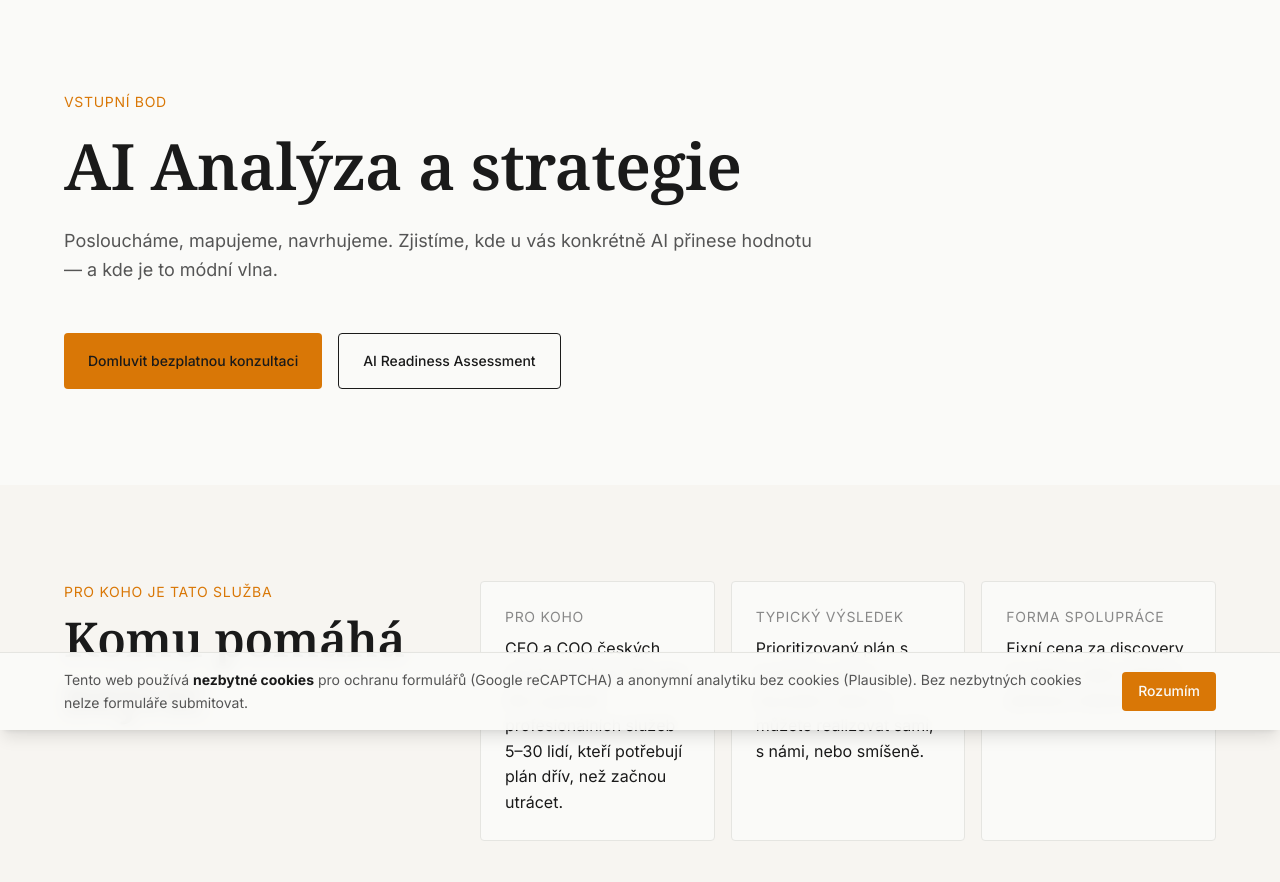
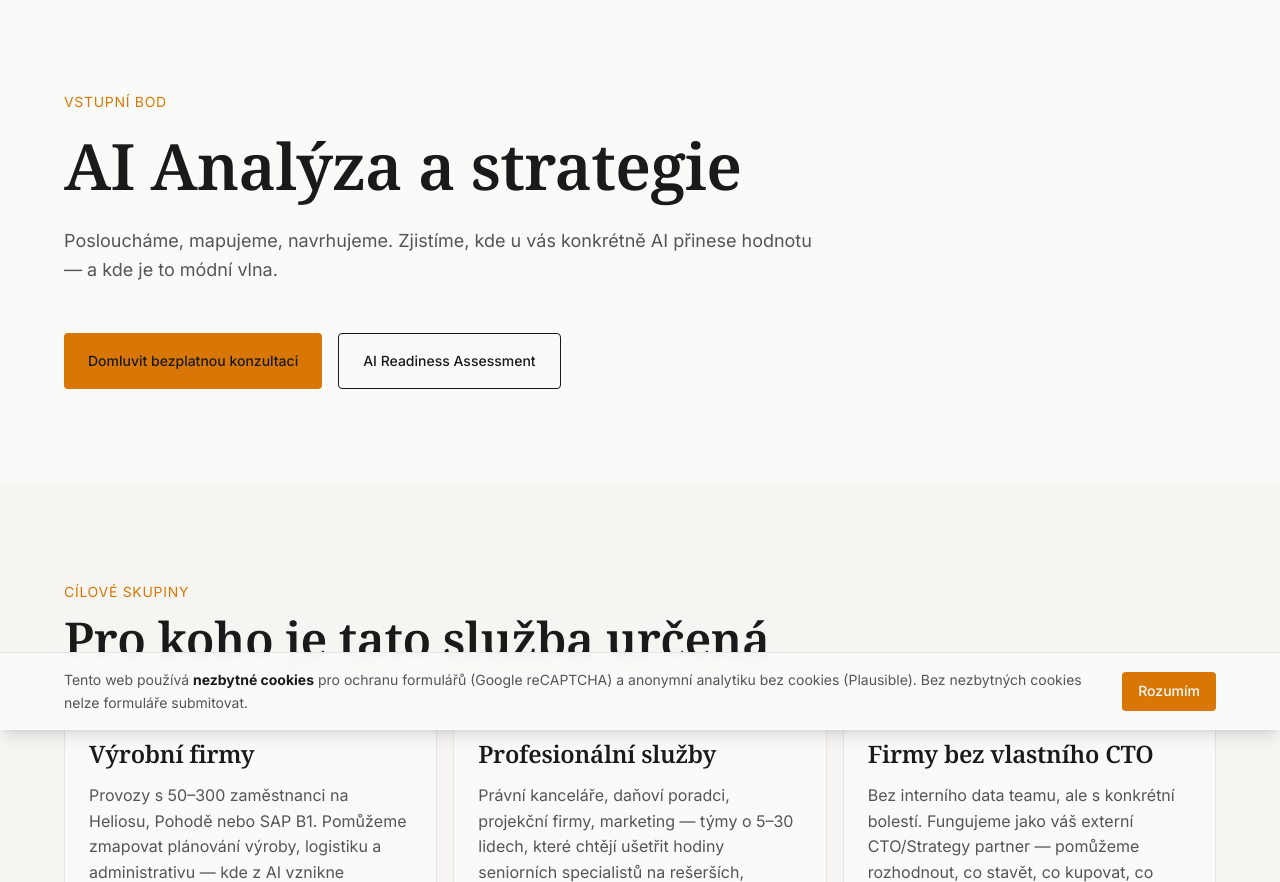
Before and after one commit to marvec/quconsult, an Astro site: page /sluzby/analyza-a-strategie in a window 1280 px wide. Shown: the part 70-952 px from the top of the page. Built offline with nearby package versions, Linux system fonts and the light colour scheme; Astro itself is replaced by a stand-in of ours.

Commit message:
feat(content): activate blog placeholder + audiences per service
Blog: flip placeholder: false na 5-procesu-pro-automatizaci.mdx, smazat
warning blockquote (článek se objeví na /blog listu i jako /blog/[slug] page).

Sluzby schema: nový optional audiences: { title, body }[] array. Per Stitch B
2e720bb7 — 3 karty s konkrétními segmenty místo generic forWho/výsledek/forma.

4× MDX update — každá služba dostala 3 audience karty:
- analyza-a-strategie: Výrobní firmy / Profesionální služby / Bez vlastního CTO
- automatizace-procesu: Výroba s manuální admin / Služby s opakovanou agendou / Týmy v pasti Excelu
- skoleni: Pro management / Pro pracovníky / Pro IT tým
- implementace-a-vyvoj: Firmy s vlastním IT / CTO a IT manažeři / Citlivá data on-premise

[slug].astro: render audiences místo původního 3-card layoutu.

Co-Authored-By: Claude Opus 4.7 (1M context) <noreply@anthropic.com>

```diff
--- a/src/content.config.ts
+++ b/src/content.config.ts
@@ -30,6 +30,10 @@ const sluzby = defineCollection({
     metaDescription: z.string().min(50).max(160),
     summary: z.string(),
     forWho: z.string(),
+    audiences: z.array(z.object({
+      title: z.string(),
+      body: z.string(),
+    })).default([]),
     typicalOutcome: z.string(),
     priceFrom: z.string(),
     pricingNote: z.string().optional(),
--- a/src/content/blog/5-procesu-pro-automatizaci.mdx
+++ b/src/content/blog/5-procesu-pro-automatizaci.mdx
@@ -7,13 +7,9 @@ tags:
   - automatizace
   - navod
   - n8n
-placeholder: true
+placeholder: false
 draft: false
 ---
-
-> **Náčrt článku.** Tento text je strukturní placeholder pro launch — finální
-> obsah napíše Martin paralelně. Frontmatter, schéma a layout jsou produkční.
-> Body níže slouží jako vizuální zástupce pro typografii, TOC a délku článku.
 
 ## Proč začít právě těmito pěti
 
--- a/src/content/sluzby/analyza-a-strategie.mdx
+++ b/src/content/sluzby/analyza-a-strategie.mdx
@@ -5,6 +5,13 @@ heroSubtitle: "Posloucháme, mapujeme, navrhujeme. Zjistíme, kde u vás konkré
 metaDescription: "AI audit a strategie pro české firmy. Discovery za 2 týdny, datová připravenost, business case v Kč. Bez vendor lock-inu."
 summary: "Discovery a roadmapa AI: kde začít, co odložit, jak měřit. Včetně posouzení datové připravenosti — typicky největšího blokátoru."
 forWho: "CEO a COO českých výrobních firem 50–300 lidí a partneři profesionálních služeb 5–30 lidí, kteří potřebují plán dřív, než začnou utrácet."
+audiences:
+  - title: "Výrobní firmy"
+    body: "Provozy s 50–300 zaměstnanci na Heliosu, Pohodě nebo SAP B1. Pomůžeme zmapovat plánování výroby, logistiku a administrativu — kde z AI vznikne návratnost a kde je to placebo."
+  - title: "Profesionální služby"
+    body: "Právní kanceláře, daňoví poradci, projekční firmy, marketing — týmy o 5–30 lidech, které chtějí ušetřit hodiny seniorních specialistů na rešerších, reportech a kalkulacích."
+  - title: "Firmy bez vlastního CTO"
+    body: "Bez interního data teamu, ale s konkrétní bolestí. Fungujeme jako váš externí CTO/Strategy partner — pomůžeme rozhodnout, co stavět, co kupovat, co nechat být."
 typicalOutcome: "Prioritizovaný plán s business case v korunách, který si můžete realizovat sami, s námi, nebo smíšeně."
 priceFrom: "75 000 Kč"
 pricingNote: "Discovery 2 týdny za fixní cenu. Měsíční advisory retainer od 15 000 Kč."
--- a/src/content/sluzby/automatizace-procesu.mdx
+++ b/src/content/sluzby/automatizace-procesu.mdx
@@ -5,6 +5,13 @@ heroSubtitle: "Odstraňujeme neviditelnou manuální práci v administrativě
 metaDescription: "AI automatizace procesů pro české výrobní firmy. n8n, CrewAI, integrace s Pohodou, Heliosem, SAP B1. Pilot za 4–8 týdnů."
 summary: "Workflow automatizace tam, kde se nejvíc ztrácí čas: objednávky z e-mailu do ERP, reklamace, reporty, nabídky, dodavatelská korespondence."
 forWho: "Výrobní firmy a profesionální služby, kde administrativa rostla rychleji než systém. Typicky 50–300 zaměstnanců s ERP nasazeným 5–15 let."
+audiences:
+  - title: "Výroba s manuální administrativou"
+    body: "Příchozí objednávky e-mailem, reklamace v Excelu, měsíční reporty z více systémů. Workflow odebere ruční přepisování a uvolní lidem hodiny týdně na práci s přidanou hodnotou."
+  - title: "Služby s opakovanou agendou"
+    body: "Standardizované nabídky, kalkulace, fakturace, dodavatelská korespondence. Místo dnů to běží v hodinách s lepší kvalitou a auditní stopou."
+  - title: "Týmy v pasti Excelu"
+    body: "Tam, kde každý dělá vlastní tabulku a měsíční report znamená čtyři hodiny copy-paste. Sjednotíme zdroje pravdy a automatizujeme to, co se opakuje každý měsíc."
 typicalOutcome: "Úspora 20–50 % času na opakovaných úkonech, méně chyb, rychlejší reakce na zákazníky, uvolnění týmu na práci s přidanou hodnotou."
 priceFrom: "150 000 Kč"
 pricingNote: "Pilotní implementace 4–8 týdnů, fixní cena. Rozšíření v režimu T&M."
--- a/src/content/sluzby/implementace-a-vyvoj.mdx
+++ b/src/content/sluzby/implementace-a-vyvoj.mdx
@@ -5,6 +5,13 @@ heroSubtitle: "Stavíme custom AI řešení tam, kde hotové platformy nestačí
 metaDescription: "Vývoj AI na míru pro české firmy. RAG nad firemními dokumenty, Agentic OS, on-premise deploy, integrace do existujících aplikací. Žádný vendor lock-in."
 summary: "Custom AI tam, kde hotová platforma nestačí: chatboti nad dokumenty, Agentic OS, RAG pipelines, on-premise modely. Vždy se zdrojovými kódy."
 forWho: "CTO, IT manažery a technicky vyzrálé firmy s konkrétní potřebou, která prošla advisory fází. Žádný vývoj naslepo, žádné PoC bez plánu."
+audiences:
+  - title: "Firmy s vlastním IT"
+    body: "Týmy, které chtějí AI postavit na míru — ne kupovat SaaS s vendor lock-inem. Předáváme zdrojové kódy v git repository od commitu jedna a smluvní garanci samostatnosti."
+  - title: "CTO a IT manažeři"
+    body: "Po předchozí Analýze a strategii s konkrétní potřebou — chatbot nad dokumenty, AI integrace do existující aplikace, dokumentové RAG pipelines. Žádný vývoj naslepo."
+  - title: "Citlivá data on-premise"
+    body: "Obory s GDPR-strict požadavky — zdravotnictví, právo, finance. Lokální modely (Ollama, Llama, Gemma) na vašem serveru, žádná data neopouští firmu."
 typicalOutcome: "Funkční AI systém v produkci, plná dokumentace, předaný kód. Váš tým ho po 6–12 měsících rozvíjí sám, my zůstáváme jako sparring partner."
 priceFrom: "150 000 Kč"
 pricingNote: "Pilotní implementace fixní cena od 150 000 Kč. Agentic OS implementace + retainer od 375 000 Kč. Nikdy SaaS licence."
--- a/src/content/sluzby/skoleni.mdx
+++ b/src/content/sluzby/skoleni.mdx
@@ -5,6 +5,13 @@ heroSubtitle: "Předáváme know-how v několika formátech — od půldenních
 metaDescription: "AI školení a workshopy pro management, pracovníky a IT týmy českých firem. GDPR-konformní, prakticky zaměřené, s mentoringem."
 summary: "Čtyři podformy přenosu znalostí — management, pracovníci, IT mentoring, dlouhodobé partnerství. Cíl: aby firma za 6–12 měsíců fungovala s AI sama."
 forWho: "Firmy, které vědí, že lidé jsou kritická proměnná v AI nasazení — a nechtějí na ně tlačit nástroj bez kontextu, jak ho rozumně používat."
+audiences:
+  - title: "Pro management"
+    body: "CEO, COO, ředitelé divizí. Půldenní nebo celodenní workshopy o tom, jak zadávat AI projekty, jak měřit ROI v ušetřeném čase a jak vést tým skrze změnu. Žádné slidy plné anglických zkratek."
+  - title: "Pro pracovníky"
+    body: "Hands-on kurzy pro denní uživatele — obchod, administrativa, marketing, právník, účetní. ChatGPT a Claude na reálné úlohy, GDPR-konformní šablony, bezpečné práce s firemními daty."
+  - title: "Pro IT tým"
+    body: "Mentoring vývojářů a infra inženýrů, code review pro AI projekty, architektura agentů. Cíl: za 6–12 měsíců váš tým provozuje a rozvíjí systém samostatně."
 typicalOutcome: "Tým, který používá AI bezpečně a produktivně. IT, které si po 6–12 měsících rozvíjí systém samo. Žádné šokové nasazení, žádný odpor."
 priceFrom: "30 000 Kč"
 pricingNote: "Workshop half-day od 30 000 Kč. Full-day kurz od 60 000 Kč. Mentoring retainer od 15 000 Kč/měs."
--- a/src/pages/sluzby/[slug].astro
+++ b/src/pages/sluzby/[slug].astro
@@ -81,30 +81,22 @@ const faqSchema = data.faq.length > 0 ? {
     {data.title}
   </Hero>
 
-  <!-- Pro koho — 3 karty (Stitch fix: převzít 3-card layout z B) -->
+  <!-- Pro koho — 3 karty per Stitch B 2e720bb7. Audiences ve frontmatter -->
   <section class="bg-bg-warm">
     <div class="container-quc py-xxl">
-      <div class="grid gap-xl md:grid-cols-[1fr_2fr]">
-        <div>
-          <p class="text-label uppercase tracking-wider text-amber">Pro koho je tato služba</p>
-          <h2 class="mt-sm font-serif text-3xl text-ink md:text-h2-desktop">
-            Komu pomáhá nejvíc
-          </h2>
-        </div>
-        <div class="grid gap-md md:grid-cols-3">
-          <div class="rounded border border-border bg-bg p-lg">
-            <p class="text-label uppercase tracking-wider text-ink-soft">Pro koho</p>
-            <p class="mt-sm text-body text-ink">{data.forWho}</p>
-          </div>
-          <div class="rounded border border-border bg-bg p-lg">
-            <p class="text-label uppercase tracking-wider text-ink-soft">Typický výsledek</p>
-            <p class="mt-sm text-body text-ink">{data.typicalOutcome}</p>
-          </div>
-          <div class="rounded border border-border bg-bg p-lg">
-            <p class="text-label uppercase tracking-wider text-ink-soft">Forma spolupráce</p>
-            <p class="mt-sm text-body text-ink">{data.deliveryModel}</p>
-          </div>
-        </div>
+      <div class="max-w-3xl">
+        <p class="text-label uppercase tracking-wider text-amber">Cílové skupiny</p>
+        <h2 class="mt-sm font-serif text-3xl text-ink md:text-h2-desktop">
+          Pro koho je tato služba určená
+        </h2>
+      </div>
+      <div class="mt-xl grid gap-md md:grid-cols-3">
+        {data.audiences.map((a) => (
+          <article class="rounded border border-border bg-bg p-lg">
+            <h3 class="font-serif text-xl text-ink md:text-2xl">{a.title}</h3>
+            <p class="mt-md text-body text-ink-muted">{a.body}</p>
+          </article>
+        ))}
       </div>
     </div>
   </section>
```
Also changed, not shown: 1 other file.
